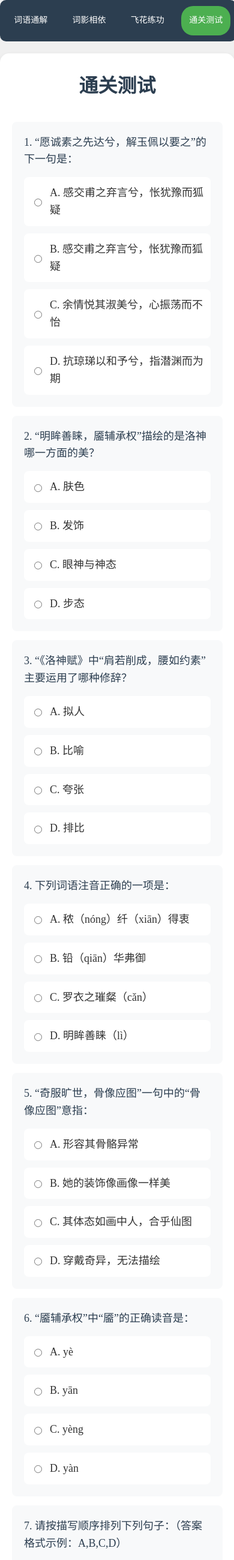
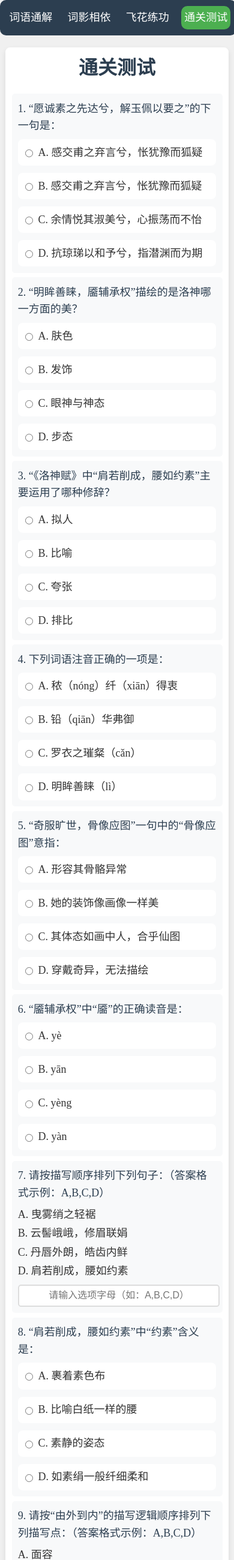
Before and after one commit to Z13670546710/Z13670546710.github.io, a PHP site: page /chyizxj/index4.html in a window 390 px wide. Shown: the whole page at 60% size. Run offline with PHP 8.4, Linux system fonts and the light colour scheme.

Commit message:
Update style.css

```diff
--- a/chyizxj/css/style.css
+++ b/chyizxj/css/style.css
@@ -58,12 +58,12 @@
 .tab-bar a {
     color: white;
     text-decoration: none;
-    padding: 10px;
-    border-radius: 20px;
+    padding: .1rem;
+    border-radius: .2rem;
     transition: all 0.3s;
     width: 25%;
     text-align: center;
-    font-size: 14px;
+    font-size: 18px;
 }
 .tab-bar a:hover {
     background: #34495e;
@@ -325,10 +325,10 @@
 
 .game-container {
     width: 90%;
-    max-width: 800px;
+    max-width: 8rem;
     background: white;
-    border-radius: 15px;
-    padding: 20px;
+    border-radius: .15rem;
+    padding: .2rem;
     box-shadow: 0 4px 8px rgba(0,0,0,0.1);
     display: flex;
     flex-wrap: wrap;
@@ -339,14 +339,15 @@
     color: #2c3e50;
     /*! margin-bottom: 30px; */
     width: 100%;
-    margin-top: 20px;
+    margin: .2rem;
+    margin-bottom: .4rem;
 }
 /* 题目样式 */
 .question {
-    margin: 15px 0;
-    padding: 20px;
+    margin: .15rem 0;
+    padding: .2rem;
     background: #f8f9fa;
-    border-radius: 8px;
+    border-radius: .1rem;
     transition: all 0.3s;
     /* width: 100%; */
 }
@@ -354,7 +355,7 @@
 .question.incorrect { background: #ffebee; border: 2px solid #f44336; }
 .question-title {
     font-size: 18px;
-    margin-bottom: 15px;
+    margin-bottom: .15rem;
     color: #2c3e50;
 }
 /* 选项样式 */
@@ -366,8 +367,8 @@
 .option-label {
     display: flex;
     align-items: center;
-    gap: 10px;
-    padding: 12px;
+    gap: .1rem;
+    padding: .15rem;
     border-radius: 8px;
     background: #fff;
     cursor: pointer;
@@ -380,18 +381,18 @@
 /* 输入框样式 */
 .sort-input {
     width: 96%;
-    padding: 12px;
+    padding: .15rem;
     font-size: 16px;
     border: 2px solid #ddd;
-    border-radius: 8px;
+    border-radius: .1rem;
     text-align: center;
 }
 /* 按钮样式 */
 #submitBtn {
     display: block;
     width: 200px;
-    margin: 30px auto 0;
-    padding: 15px;
+    margin: .3rem auto 0;
+    padding: .2rem;
     font-size: 18px;
     background: #2c3e50;
     color: white;
```
Also changed, not shown: other parts of chyizxj/css/style.css (+15 -15 lines).
